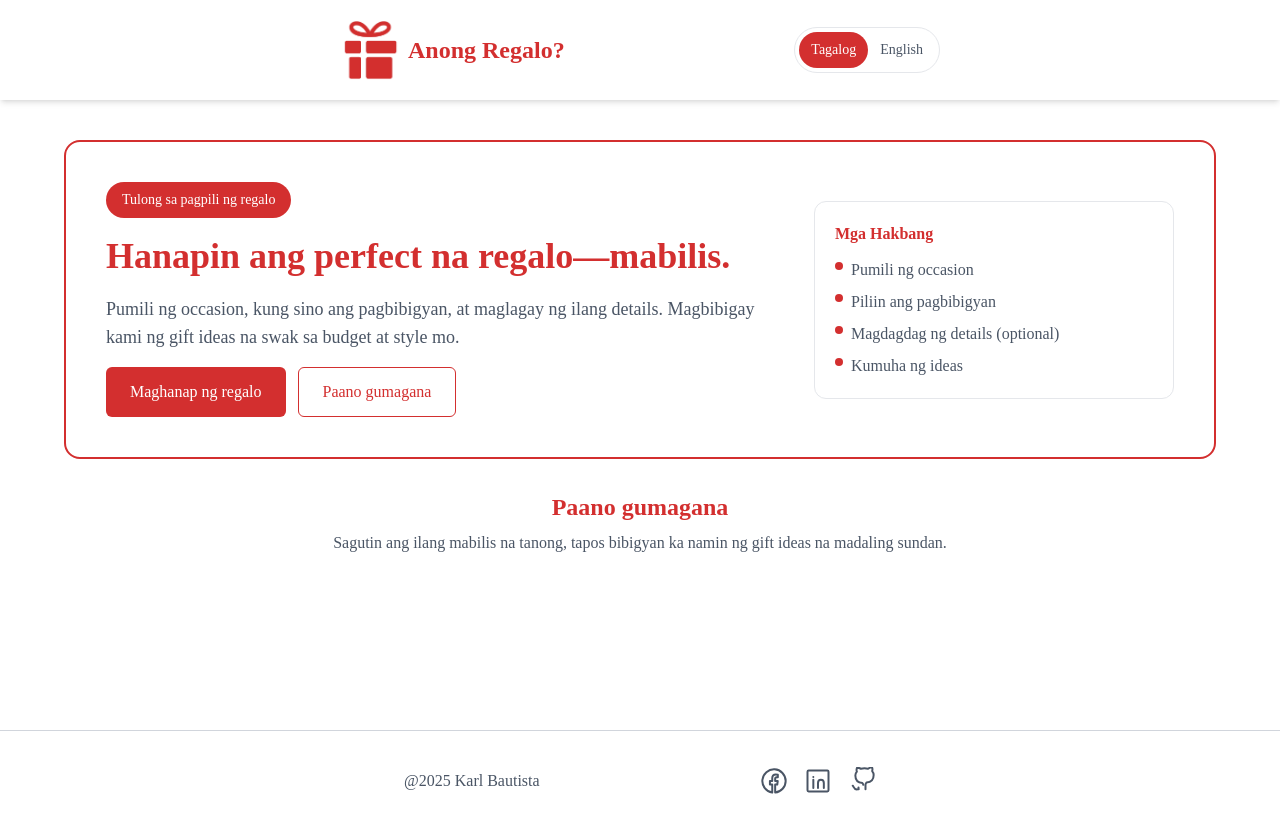
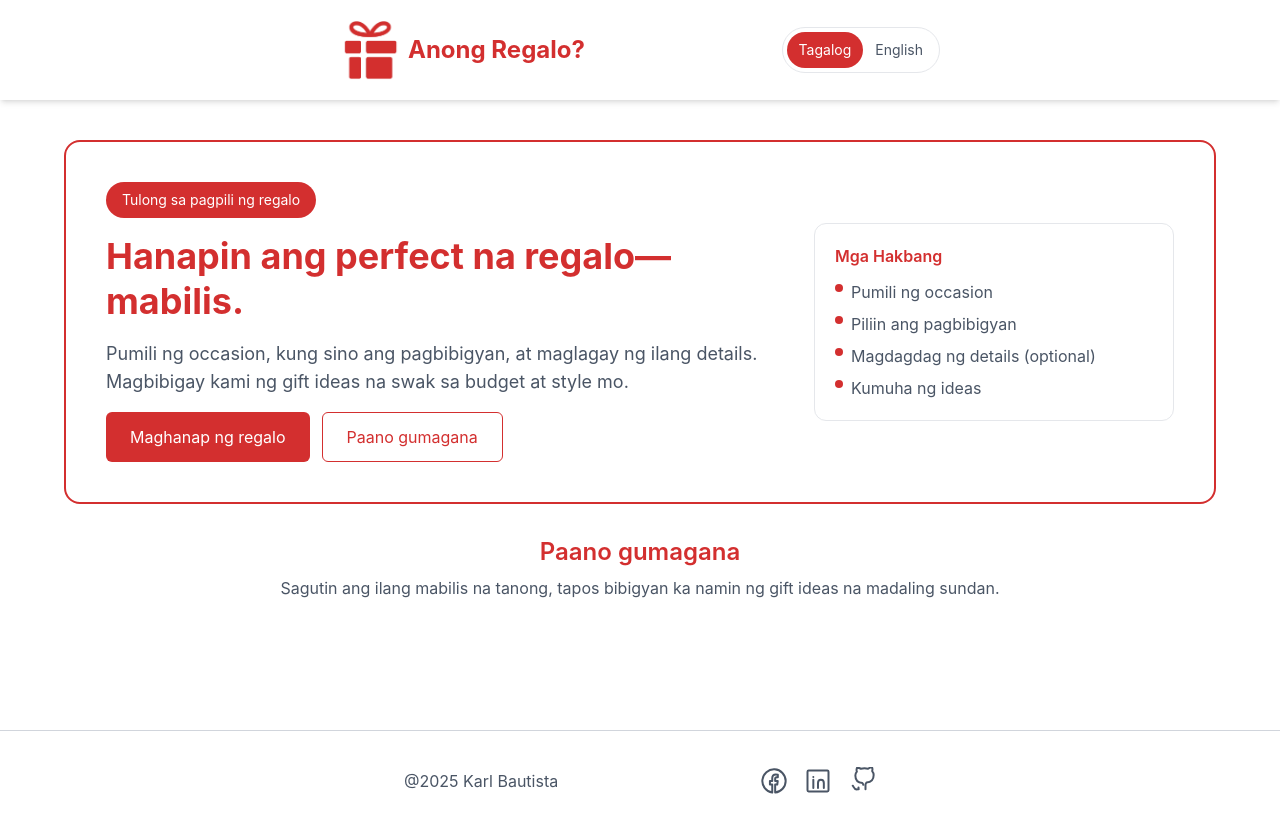
Before and after one commit to KarlBautista/Anong-Regalo-, a React (Vite) app in the folder anong-regalo/: page / in a window 1280 px wide. Built offline with nearby package versions, Linux system fonts and the light colour scheme.

Commit message:
fix font issue, erased the cursive

```diff
--- a/anong-regalo/src/index.css
+++ b/anong-regalo/src/index.css
@@ -6,7 +6,7 @@
 }
 
 html {
-  font-family: "Delius", cursive;
+  font-family: "Delius", "Inter", system-ui, -apple-system, "Segoe UI", Roboto, Arial, sans-serif;
 }
 
 body {
```
